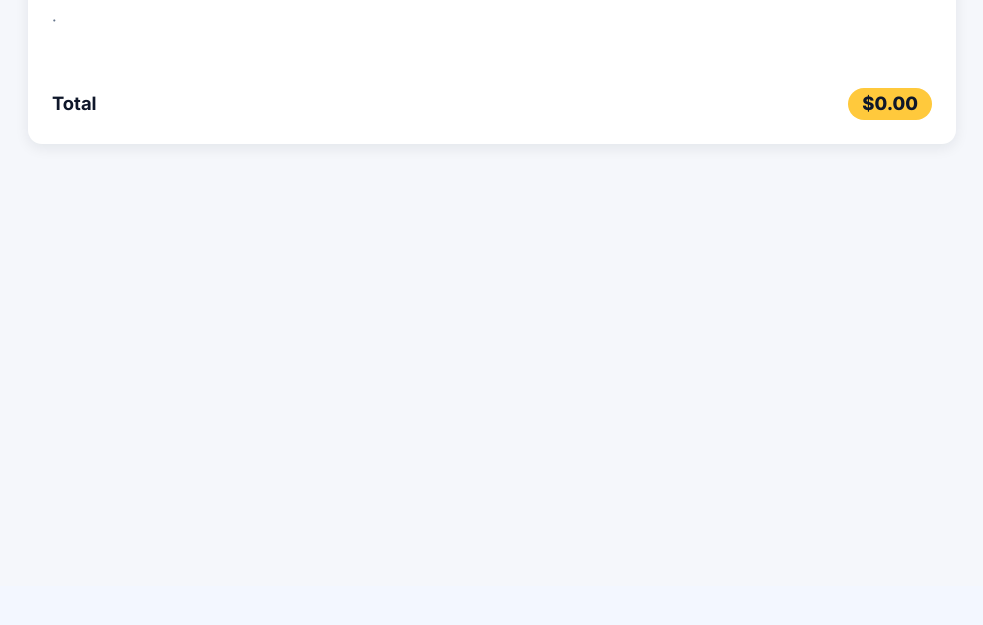
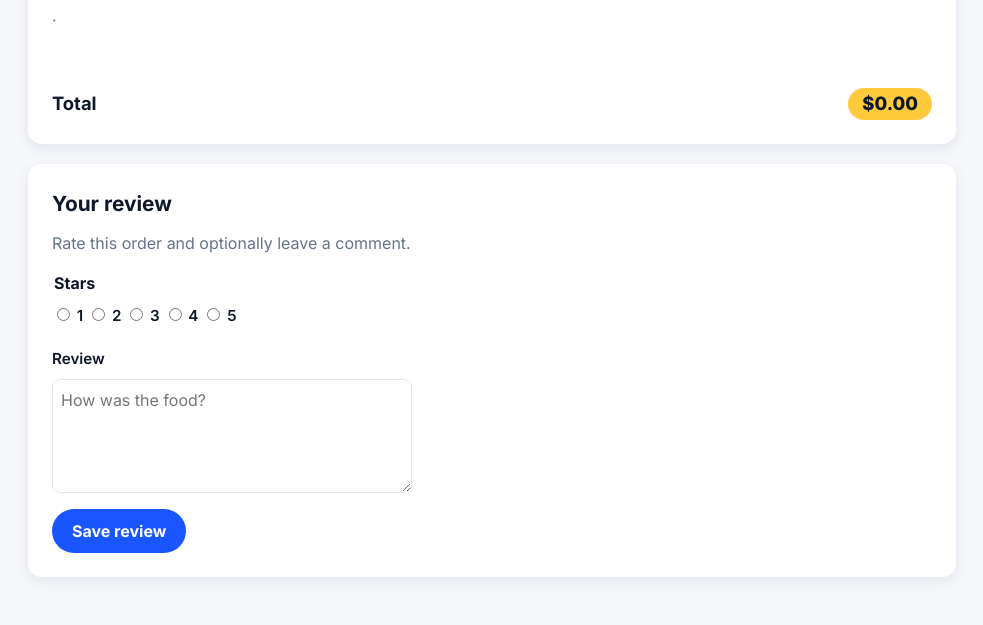
Before and after one commit to Ayman-K-Siddiqui/714-food_ordering, a Flask app: template templates/order_details.html in a window 1280 px wide. Shown: the part 214-839 px from the top of the page, without its empty margins (148-1131 px from the left). Before the commit the page ends 362 px from the top, so only its background shows below. Run offline with Flask 3, Linux system fonts and the light colour scheme; the template is opened without the code that fills it, so the values that code supplies are empty.

Commit message:
Add order reviews with star rating and delete

```diff
--- a/app.py
+++ b/app.py
@@ -546,6 +546,29 @@ def orders():
     return render_template("orders.html", orders=order_list)
 
 
+def get_order_review(order_id, user_id):
+    rows = query_rows(
+        """
+        SELECT review_id, rating, comments
+        FROM Reviews
+        WHERE order_id = :order_id AND user_id = :user_id
+        """,
+        {"order_id": order_id, "user_id": user_id},
+    )
+    if not rows:
+        return None
+    review_id, rating, comments = rows[0]
+    return {"review_id": review_id, "rating": int(rating), "comments": comments or ""}
+
+
+def user_owns_order(order_id, user_id):
+    rows = query_rows(
+        "SELECT 1 FROM Orders WHERE order_id = :order_id AND user_id = :user_id",
+        {"order_id": order_id, "user_id": user_id},
+    )
+    return bool(rows)
+
+
 @app.route("/orders/<int:order_id>")
 @login_required
 def order_details(order_id):
@@ -571,6 +594,7 @@ def order_details(order_id):
             """,
             {"order_id": order_id},
         )
+        review = get_order_review(order_id, g.user["user_id"])
     except oracledb.Error:
         return render_template("unavailable.html"), 503
     oid, created, rname, location, total, status = rows[0]
@@ -581,9 +605,65 @@ def order_details(order_id):
         for name, quantity, price in item_rows
     ]
     return render_template(
-        "order_details.html", order=order, lines=lines,
+        "order_details.html", order=order, lines=lines, review=review,
         statuses=ORDER_STATUSES, placed=request.args.get("placed") == "1",
+        review_message=request.args.get("review"),
     )
+
+
+@app.route("/orders/<int:order_id>/review", methods=["POST"])
+@login_required
+def create_review(order_id):
+    rating = request.form.get("rating", type=int)
+    comments = (request.form.get("comments") or "").strip()
+    if rating not in (1, 2, 3, 4, 5):
+        return redirect(url_for("order_details", order_id=order_id, review="invalid"))
+    comments = comments[:1000]
+    try:
+        if not user_owns_order(order_id, g.user["user_id"]):
+            abort(404)
+        run_write(
+            """
+            INSERT INTO Reviews (user_id, order_id, rating, comments)
+            VALUES (:user_id, :order_id, :rating, :comments)
+            """,
+            {
+                "user_id": g.user["user_id"],
+                "order_id": order_id,
+                "rating": rating,
+                "comments": comments or None,
+            },
+        )
+    except oracledb.IntegrityError:
+        return redirect(url_for("order_details", order_id=order_id, review="exists"))
+    except oracledb.Error:
+        return redirect(url_for("order_details", order_id=order_id, review="error"))
+    return redirect(url_for("order_details", order_id=order_id, review="saved"))
+
+
+@app.route("/orders/<int:order_id>/review/delete", methods=["POST"])
+@login_required
+def delete_review(order_id):
+    review_id = request.form.get("review_id", type=int)
+    if not review_id:
+        return redirect(url_for("order_details", order_id=order_id, review="error"))
+    try:
+        run_write(
+            """
+            DELETE FROM Reviews
+            WHERE review_id = :review_id
+              AND order_id = :order_id
+              AND user_id = :user_id
+            """,
+            {
+                "review_id": review_id,
+                "order_id": order_id,
+                "user_id": g.user["user_id"],
+            },
+        )
+    except oracledb.Error:
+        return redirect(url_for("order_details", order_id=order_id, review="error"))
+    return redirect(url_for("order_details", order_id=order_id, review="deleted"))
 
 
 @app.route("/login", methods=["GET", "POST"])
--- a/static/style.css
+++ b/static/style.css
@@ -849,6 +849,46 @@ select:focus {
     margin-right: 6px;
 }
 
+.review-card {
+    margin-top: 20px;
+    padding: 24px;
+    background: var(--card, #FFFFFF);
+    border-radius: var(--radius, 14px);
+    box-shadow: var(--shadow, 0 4px 14px rgba(15, 23, 42, 0.08));
+}
+
+.review-card h2 {
+    margin-top: 0;
+}
+
+.review-stars {
+    margin: 0 0 8px;
+    font-size: 1.4rem;
+    letter-spacing: 2px;
+    color: #d97706;
+}
+
+.review-form fieldset {
+    border: 0;
+    padding: 0;
+    margin: 0 0 12px;
+}
+
+.review-form legend {
+    font-weight: 700;
+    margin-bottom: 8px;
+}
+
+.review-form textarea {
+    width: 100%;
+    font: inherit;
+    padding: 8px;
+    border: 1px solid var(--border, #E2E8F0);
+    border-radius: 8px;
+    resize: vertical;
+}
+}
+
 @media (max-width: 640px) {
     .cart-item {
         grid-template-columns: 1fr auto;
--- a/templates/order_details.html
+++ b/templates/order_details.html
@@ -38,5 +38,51 @@
             <span class="order-total">${{ "%.2f"|format(order.total) }}</span>
         </div>
     </div>
+
+    <section class="review-card" aria-labelledby="review-heading">
+        <h2 id="review-heading">Your review</h2>
+        {% if review_message == "saved" %}
+            <p class="success" role="status">Review saved.</p>
+        {% elif review_message == "deleted" %}
+            <p class="success" role="status">Review deleted.</p>
+        {% elif review_message == "invalid" %}
+            <p class="error">Choose a rating from 1 to 5 stars.</p>
+        {% elif review_message == "exists" %}
+            <p class="error">You already reviewed this order. Delete it first to write a new one.</p>
+        {% elif review_message == "error" %}
+            <p class="error">Could not update your review. Please try again.</p>
+        {% endif %}
+
+        {% if review %}
+            <p class="review-stars" aria-label="{{ review.rating }} out of 5 stars">
+                {% for n in range(1, 6) %}{{ '★' if n <= review.rating else '☆' }}{% endfor %}
+            </p>
+            {% if review.comments %}
+                <p>{{ review.comments }}</p>
+            {% endif %}
+            <form method="post" action="{{ url_for('delete_review', order_id=order.order_id) }}">
+                <input type="hidden" name="csrf_token" value="{{ csrf_token() }}">
+                <input type="hidden" name="review_id" value="{{ review.review_id }}">
+                <button type="submit">Delete review</button>
+            </form>
+        {% else %}
+            <p class="description">Rate this order and optionally leave a comment.</p>
+            <form method="post" action="{{ url_for('create_review', order_id=order.order_id) }}" class="review-form">
+                <input type="hidden" name="csrf_token" value="{{ csrf_token() }}">
+                <fieldset>
+                    <legend>Stars</legend>
+                    {% for n in range(1, 6) %}
+                        <label>
+                            <input type="radio" name="rating" value="{{ n }}" required>
+                            {{ n }}
+                        </label>
+                    {% endfor %}
+                </fieldset>
+                <label for="comments">Review</label>
+                <textarea id="comments" name="comments" rows="4" maxlength="1000" placeholder="How was the food?"></textarea>
+                <button type="submit">Save review</button>
+            </form>
+        {% endif %}
+    </section>
 </section>
 {% endblock %}
```
Also changed, not shown: init.sql (+13 -0 lines), tests/test_app.py (+59 -0 lines).
